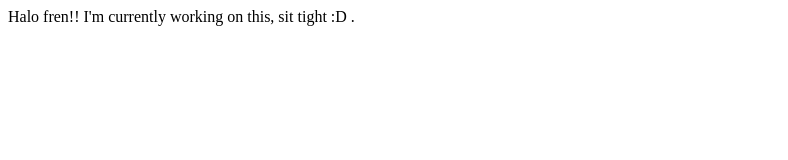
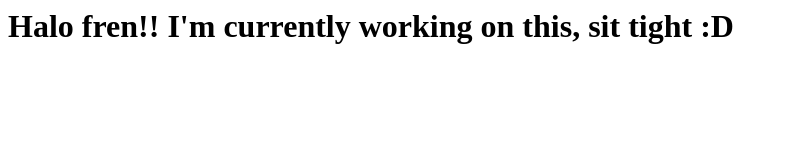
Before and after one commit to john0xc/john0xc.github.io, a plain HTML site: page index.html in a window 1280 px wide. Shown: the whole page, without its empty margins (0-788 px from the left). Drawn offline with Linux system fonts and the light colour scheme.

Commit message:
Update index.html

```diff
--- a/index.html
+++ b/index.html
@@ -1,7 +1,6 @@
 <html>
     <head>
-        Halo fren!! I'm currently working on this, sit tight :D .
-
+        <h1><b>Halo fren!! I'm currently working on this, sit tight :D</b> </h1>
     </head>
     <body>
 
```
